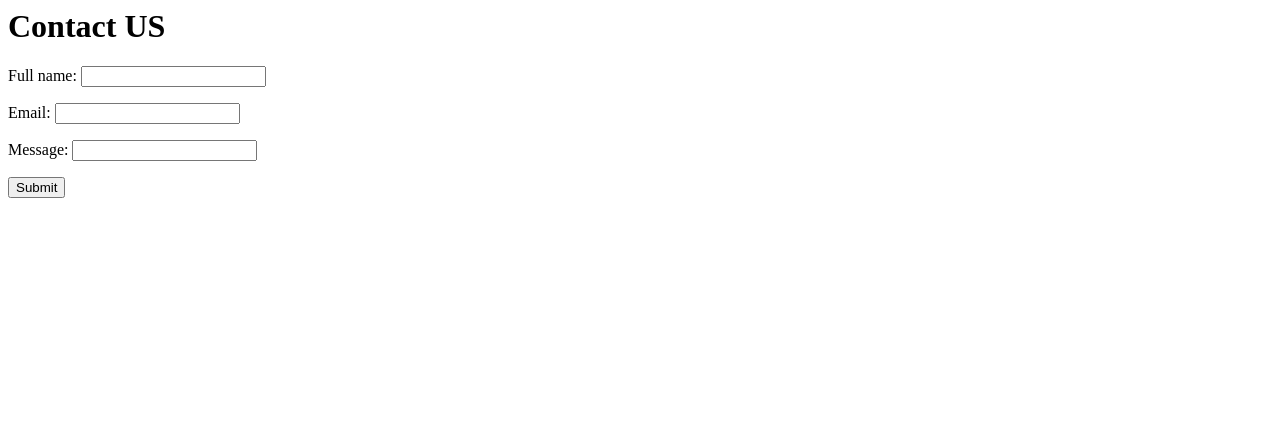
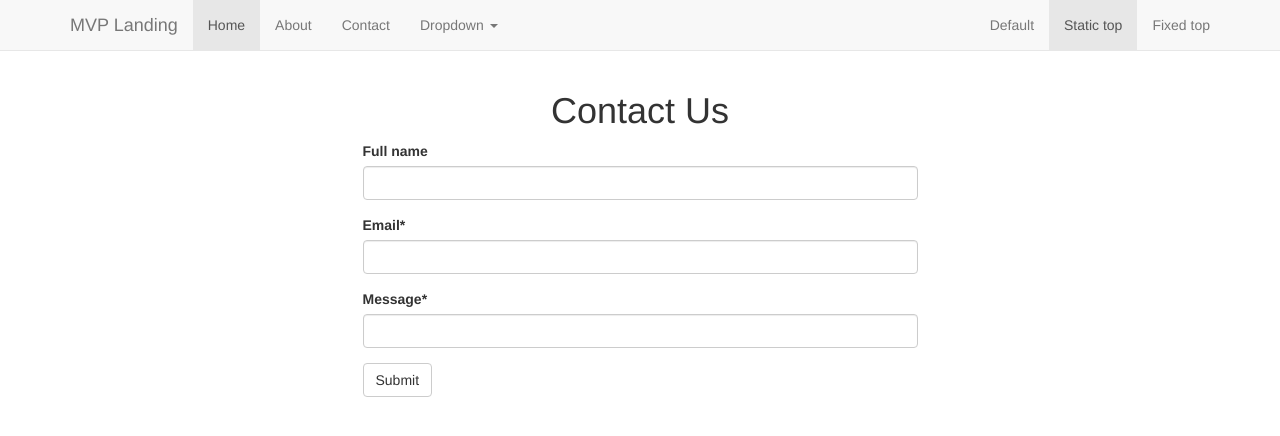
Before and after one commit to Broomspun/trydjango, a Django app: page /contact/ in a window 1280 px wide. Shown: the top 436 px of the page. Run offline with Django 3.2, Linux system fonts and the light colour scheme; some libraries are stand-ins or nearby versions.

Commit message:
Styling MVP Landing Page - 2

```diff
--- a/newsletter/views.py
+++ b/newsletter/views.py
@@ -72,7 +72,7 @@ def contact(request):
             fail_silently=True)
 
     context = {
-        "title": "Contact US",
+        "title": "Contact Us",
         "form": form,
     }
     return render(request, 'forms.html', context)
--- a/templates/base.html
+++ b/templates/base.html
@@ -22,13 +22,12 @@
 
   <div class="container">
       {%  block jumbotron %}
-          <div class="jumbotron">
-          {% block jumbotron_content %}
-          {% endblock %}
 
-          </div>
       {% endblock %}
+
+
       {% block content %}
+
       {% endblock %}
 
   </div> <!-- /container -->
--- a/templates/forms.html
+++ b/templates/forms.html
@@ -1,6 +1,21 @@
-<h1>{{ title }}</h1>
-<form method="POST" action="">{% csrf_token %}
-    {{ form.as_p }}
-    <input type="submit" value="Submit" />
+{% extends "base.html" %}
+{% load crispy_forms_tags %}
 
-</form>
+{% block content %}
+
+    <div class="row">
+        <div class="col-sm-6 col-sm-offset-3">
+            {% if title %}
+                <h1 class="text-center">{{ title }}</h1>
+            {% endif %}
+
+            <form method="POST" action="">{% csrf_token %}
+                {#    {{ form.as_p }}#}
+                {{ form|crispy }}
+                <input class="btn btn-default" type="submit" value="Submit" />
+
+            </form>
+        </div>
+    </div>
+
+{%  endblock %}
--- a/templates/navbar.html
+++ b/templates/navbar.html
@@ -11,9 +11,9 @@
         </div>
         <div id="navbar" class="navbar-collapse collapse">
             <ul class="nav navbar-nav">
-                <li class="active"><a href="#">Home</a></li>
+                <li class="active"><a href="/">Home</a></li>
                 <li><a href="#about">About</a></li>
-                <li><a href="#contact">Contact</a></li>
+                <li><a href="/contact">Contact</a></li>
                 <li class="dropdown">
                     <a href="#" class="dropdown-toggle" data-toggle="dropdown" role="button" aria-haspopup="true" aria-expanded="false">Dropdown <span class="caret"></span></a>
                     <ul class="dropdown-menu">
```
Also changed, not shown: templates/home.html (+3 -6 lines).
